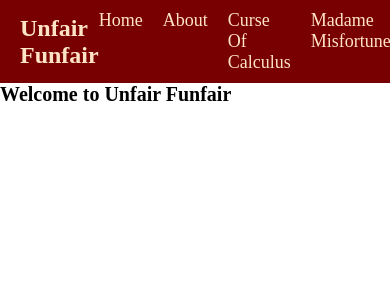
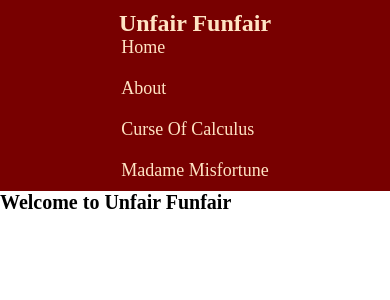
Before and after one commit to appelqvistelias/misfortunate-unfair-funfair, a Next.js app: page / in a window 390 px wide. Shown: the top 300 px of the page. Built offline with nearby package versions, Linux system fonts and the light colour scheme.

Commit message:
added some responsiveness, though needs to be altered further

```diff
--- a/src/components/Navbar/Navbar.module.css
+++ b/src/components/Navbar/Navbar.module.css
@@ -1,5 +1,6 @@
 .wrapper {
   display: flex;
+  flex-direction: column;
   justify-content: space-between;
   align-items: center;
   width: 100%;
@@ -15,6 +16,7 @@
 
 .navList {
   display: flex;
+  flex-direction: column;
   gap: 2rem;
   list-style: none;
 }
@@ -32,3 +34,10 @@
 .link:hover {
   text-decoration: underline;
 }
+
+@media screen and (min-width: 600px) {
+  .wrapper,
+  .navList {
+    flex-direction: row;
+  }
+}
```
